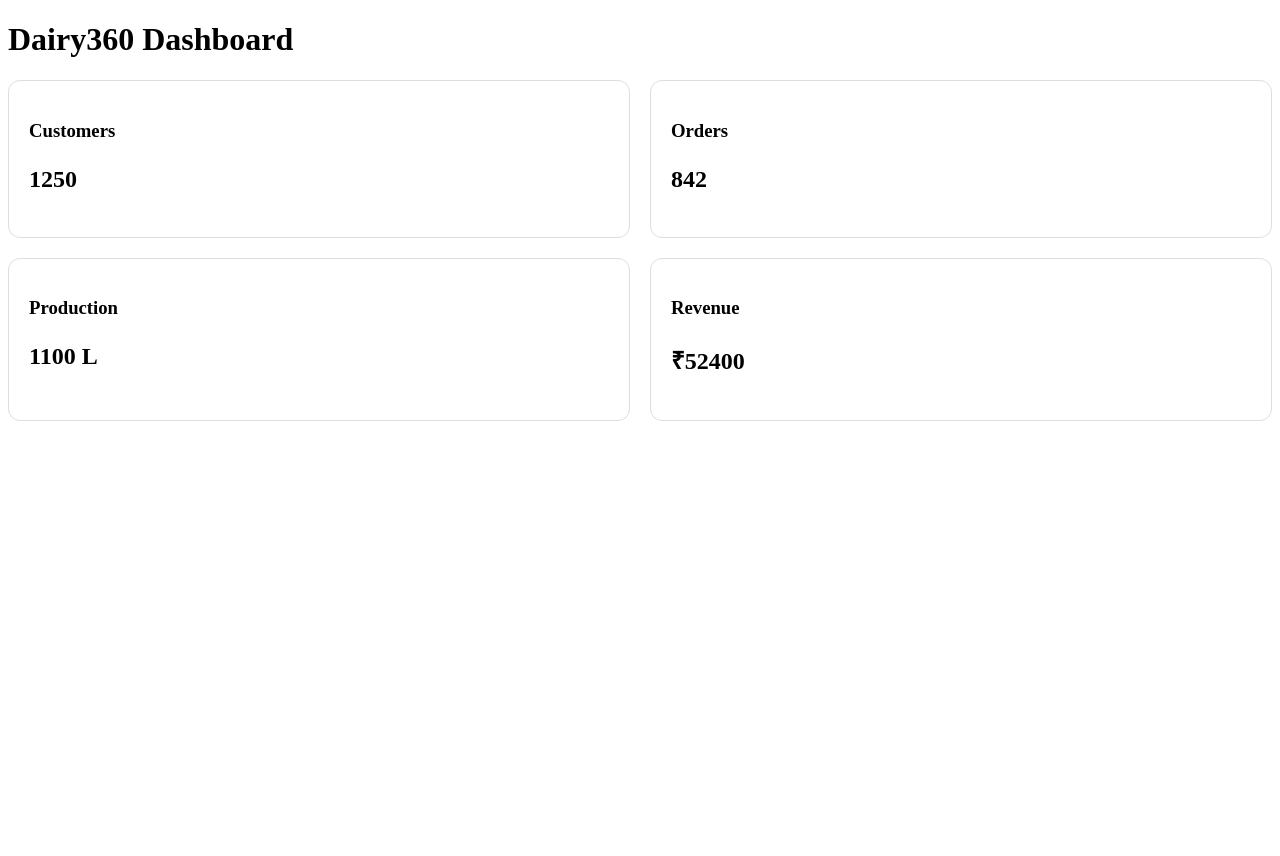
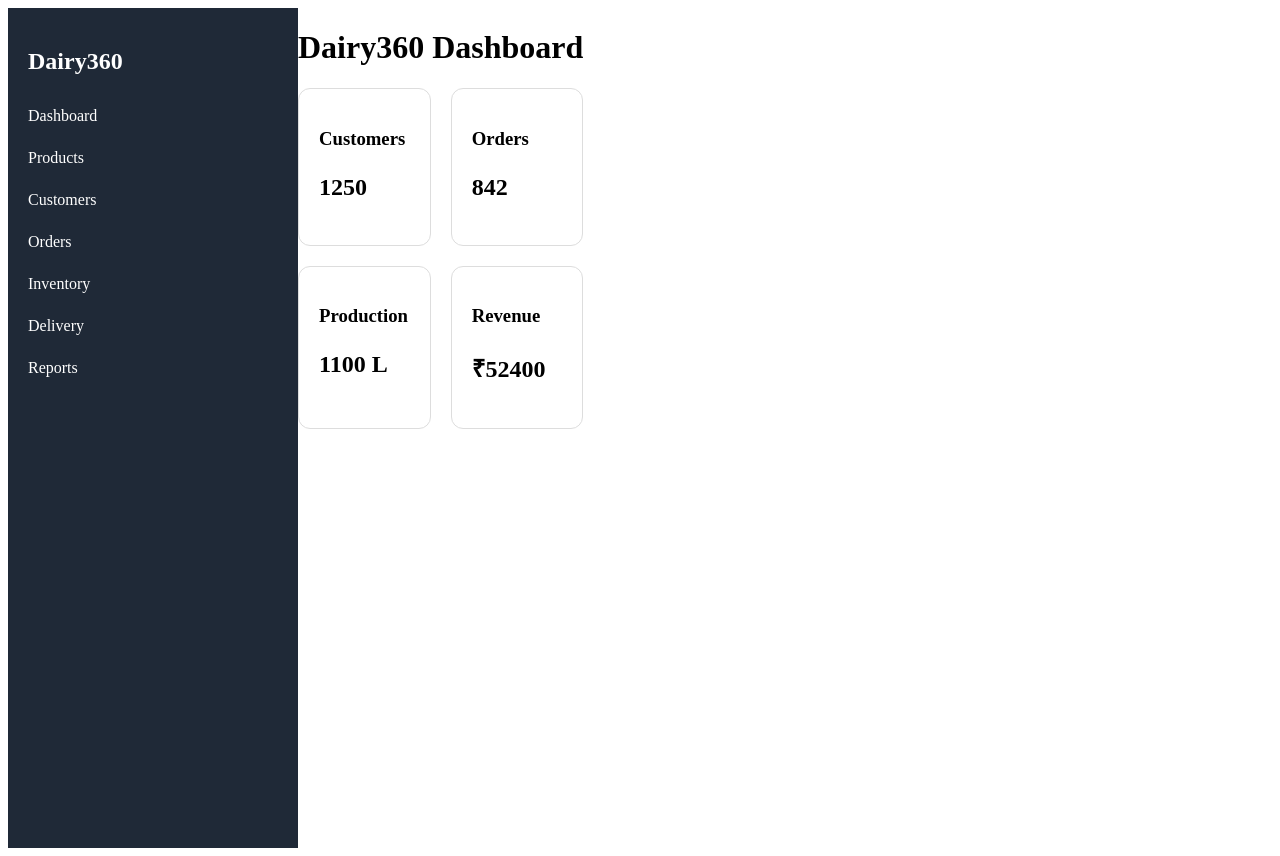
Before and after one commit to Ravitejhegde/dairy360-Enterprise-Dairy-Production-Delivery-Management-System, an Angular app: page / in a window 1280 px wide. Before the commit the page ends 800 px from the top, so only its background shows below. Built offline with nearby package versions, Linux system fonts and the light colour scheme.

Commit message:
Add admin sidebar layout

```diff
--- a/src/app/app.css
+++ b/src/app/app.css
@@ -0,0 +1,3 @@
+.layout {
+  display: flex;
+}
--- a/src/app/app.html
+++ b/src/app/app.html
@@ -1,4 +1,9 @@
 
+<div class="layout">
 
-<app-dashboard></app-dashboard>
+  <app-sidebar></app-sidebar>
+
+  <app-dashboard></app-dashboard>
+
+</div>
 <router-outlet />
--- a/src/app/app.ts
+++ b/src/app/app.ts
@@ -1,9 +1,11 @@
 import { Component, signal } from '@angular/core';
 import { RouterOutlet } from '@angular/router';
 import { Dashboard } from './features/admin/dashboard/dashboard';
+import { Sidebar } from './core/sidebar/sidebar';
+
 @Component({
   selector: 'app-root',
-  imports: [RouterOutlet, Dashboard],
+  imports: [RouterOutlet, Dashboard, Sidebar],
   templateUrl: './app.html',
   styleUrl: './app.css'
 })
--- /dev/null
+++ b/src/app/core/sidebar/sidebar.css
@@ -0,0 +1,21 @@
+.sidebar {
+  width: 250px;
+  height: 100vh;
+  background-color: #1f2937;
+  color: white;
+  padding: 20px;
+}
+
+.sidebar ul {
+  list-style: none;
+  padding: 0;
+}
+
+.sidebar li {
+  padding: 12px 0;
+  cursor: pointer;
+}
+
+.sidebar li:hover {
+  color: #60a5fa;
+}
--- /dev/null
+++ b/src/app/core/sidebar/sidebar.html
@@ -0,0 +1,15 @@
+<div class="sidebar">
+
+  <h2>Dairy360</h2>
+
+  <ul>
+    <li>Dashboard</li>
+    <li>Products</li>
+    <li>Customers</li>
+    <li>Orders</li>
+    <li>Inventory</li>
+    <li>Delivery</li>
+    <li>Reports</li>
+  </ul>
+
+</div>
```
Also changed, not shown: src/app/core/sidebar/sidebar.ts (added, +9 -0 lines), 1 other file (tests, documents, lock files or other folders).
